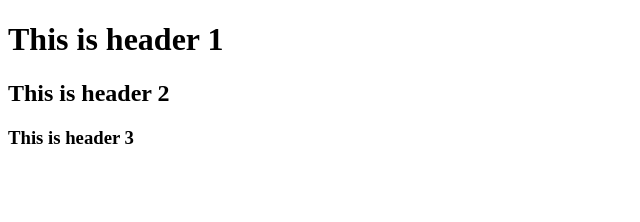
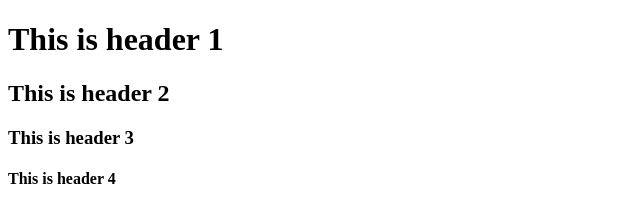
Before and after one commit to hansdah82/git-test, a website: page index.html in a window 1280 px wide. Shown: the whole page, without its empty margins (0-640 px from the left). Drawn offline with Linux system fonts and the light colour scheme.

Commit message:
fifth commit

```diff
--- a/index.html
+++ b/index.html
@@ -8,6 +8,7 @@
     <h1>This is header 1</h1>
     <h2>This is header 2</h2>
     <h3>This is header 3</h3>
+    <h4>This is header 4</h4>
 </body>
 
 </html>
```
Also changed, not shown: package.json (added, +24 -0 lines), 2 other files.
